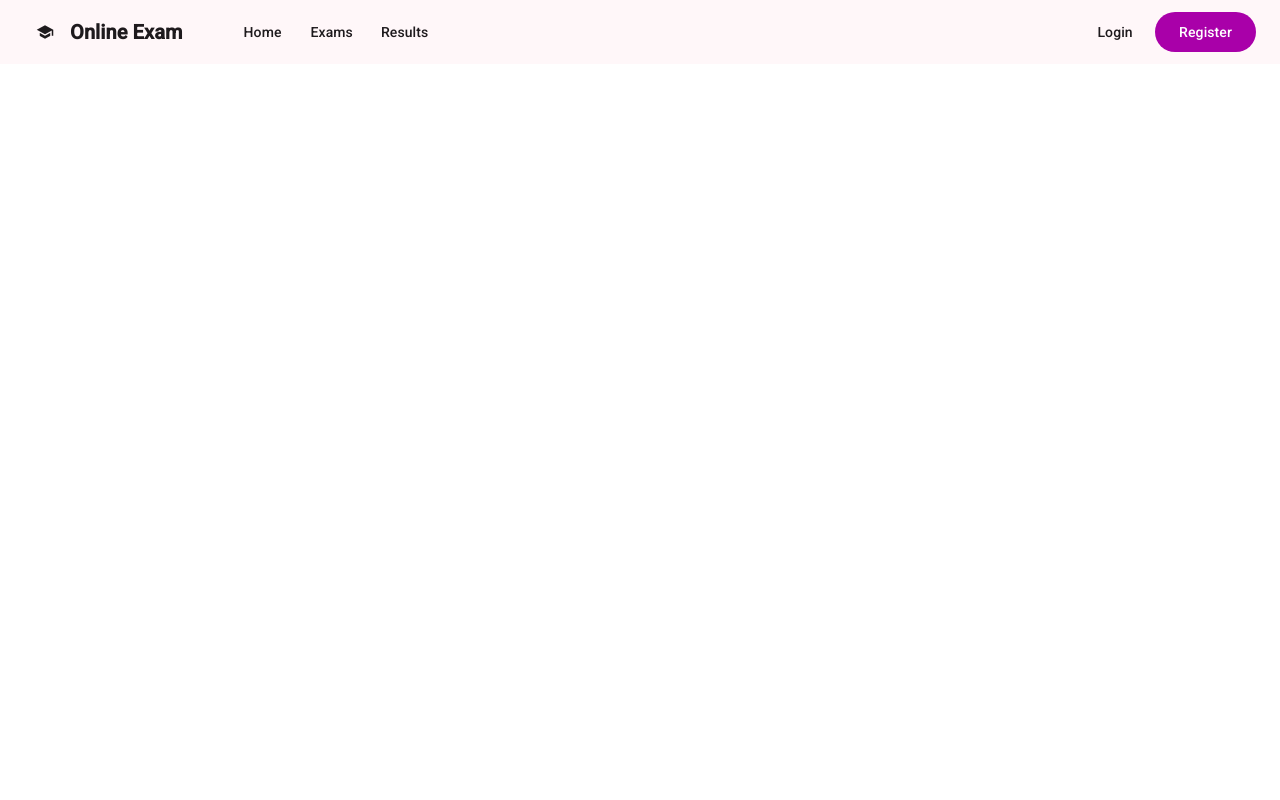
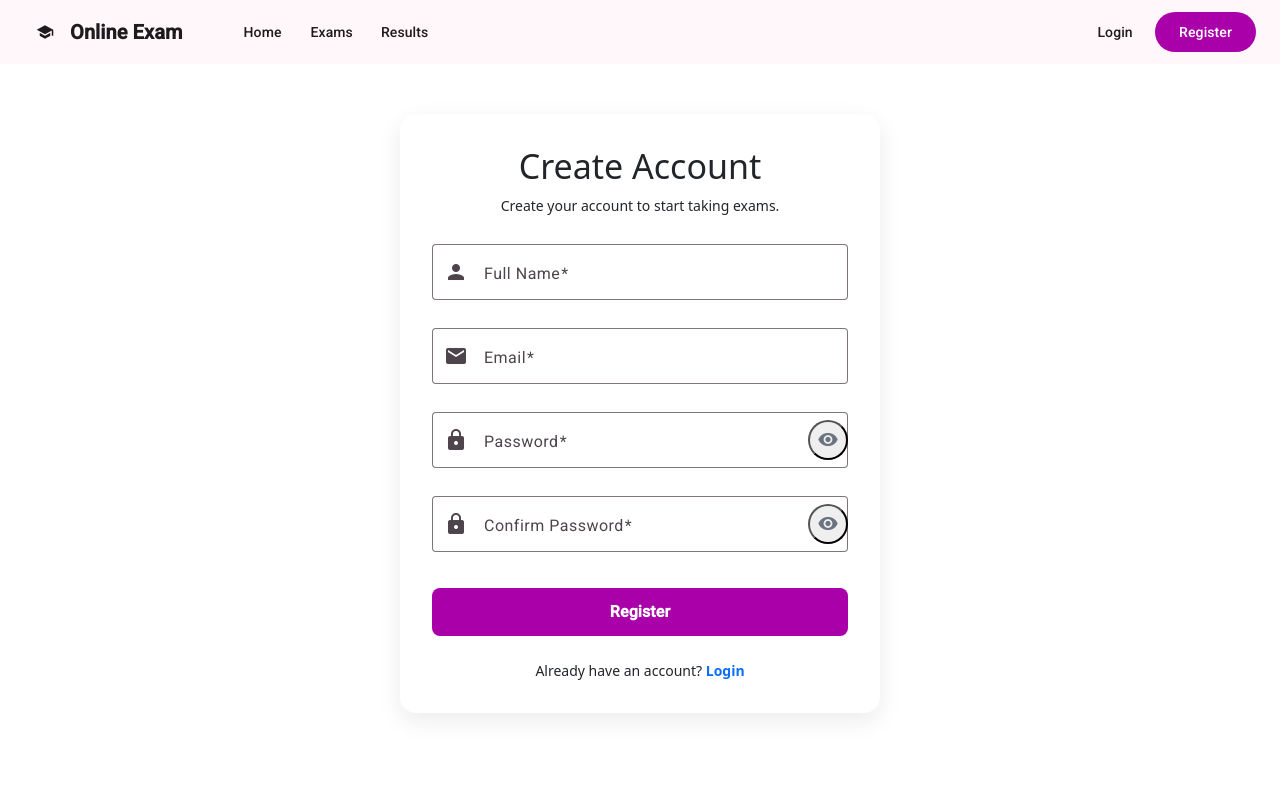
Before and after one commit to momin210103/OnlineExamSystem, an Angular app: page /register in a window 1280 px wide. Before the commit this address led to /. Shown: the top 800 px of the page. Built offline with nearby package versions, Linux system fonts and the light colour scheme.

Commit message:
Register Page done

```diff
--- a/src/app/features/auth/register/register.css
+++ b/src/app/features/auth/register/register.css
@@ -0,0 +1,149 @@
+:host {
+  display: block;
+  min-height: calc(100vh - 64px);
+}
+
+.register-page {
+  width: 100%;
+
+  display: flex;
+  justify-content: center;
+
+  padding: 50px 24px;
+
+  box-sizing: border-box;
+}
+
+.register-form {
+  width: 100%;
+  max-width: 480px;
+
+  padding: 32px;
+
+  display: flex;
+  flex-direction: column;
+
+  gap: 8px;
+
+  box-sizing: border-box;
+
+  background: #ffffff;
+
+  border-radius: 16px;
+
+  box-shadow: 0 8px 24px rgba(0, 0, 0, 0.08);
+}
+
+/* Header */
+
+.register-header {
+  text-align: center;
+
+  margin-bottom: 20px;
+}
+
+.register-header h1 {
+  margin: 0 0 8px;
+
+  font-size: clamp(26px, 4vw, 34px);
+}
+
+.register-header p {
+  margin: 0;
+
+  font-size: 14px;
+}
+
+/* Form input */
+
+app-form-input {
+  width: 100%;
+}
+
+/* Password mismatch */
+
+.error-message {
+  color: #d32f2f;
+
+  font-size: 13px;
+
+  margin-top: -5px;
+  margin-bottom: 8px;
+}
+
+/* Register button */
+
+button[type='submit'] {
+  width: 100%;
+
+  min-height: 48px;
+
+  margin-top: 8px;
+
+  font-size: 16px;
+  font-weight: 600;
+
+  border-radius: 8px;
+}
+
+/* Login link */
+
+.login-link {
+  text-align: center;
+
+  margin: 16px 0 0;
+
+  font-size: 14px;
+}
+
+.login-link a {
+  font-weight: 600;
+
+  text-decoration: none;
+}
+
+/* Tablet */
+
+@media (max-width: 768px) {
+  .register-page {
+    padding: 40px 20px;
+  }
+
+  .register-form {
+    max-width: 90%;
+
+    padding: 28px;
+  }
+}
+
+/* Mobile */
+
+@media (max-width: 480px) {
+  :host {
+    min-height: calc(100vh - 56px);
+  }
+
+  .register-page {
+    padding: 24px 16px;
+  }
+
+  .register-form {
+    max-width: 100%;
+
+    padding: 24px 18px;
+
+    border-radius: 12px;
+  }
+}
+
+/* Small mobile */
+
+@media (max-width: 360px) {
+  .register-page {
+    padding: 16px 12px;
+  }
+
+  .register-form {
+    padding: 20px 14px;
+  }
+}
--- a/src/app/features/auth/register/register.html
+++ b/src/app/features/auth/register/register.html
@@ -1 +1,79 @@
-<p>register works!</p>
+<div class="register-page">
+  <form [formGroup]="registerForm" (ngSubmit)="onSubmit()" class="register-form">
+    <div class="register-header">
+      <h1>Create Account</h1>
+
+      <p>Create your account to start taking exams.</p>
+    </div>
+
+    <!-- Full Name -->
+
+    <app-form-input
+      label="Full Name"
+      type="text"
+      placeholder="Enter your full name"
+      prefixIcon="person"
+      [required]="true"
+      formControlName="fullName"
+    >
+    </app-form-input>
+
+    <!-- Email -->
+
+    <app-form-input
+      label="Email"
+      type="email"
+      placeholder="Enter your email"
+      prefixIcon="email"
+      [required]="true"
+      formControlName="email"
+    >
+    </app-form-input>
+
+    <!-- Password -->
+
+    <app-form-input
+      label="Password"
+      type="password"
+      placeholder="Enter your password"
+      prefixIcon="lock"
+      [required]="true"
+      [showPasswordToggle]="true"
+      formControlName="password"
+    >
+    </app-form-input>
+
+    <!-- Confirm Password -->
+
+    <app-form-input
+      label="Confirm Password"
+      type="password"
+      placeholder="Confirm your password"
+      prefixIcon="lock"
+      [required]="true"
+      [showPasswordToggle]="true"
+      formControlName="confirmPassword"
+    >
+    </app-form-input>
+
+    <!-- Password mismatch -->
+
+    @if (
+      registerForm.hasError('passwordMismatch') && registerForm.get('confirmPassword')?.touched
+    ) {
+      <div class="error-message">Passwords do not match.</div>
+    }
+
+    <!-- Register Button -->
+
+    <button mat-flat-button color="primary" type="submit">Register</button>
+
+    <!-- Login Link -->
+
+    <p class="login-link">
+      Already have an account?
+
+      <a routerLink="/login"> Login </a>
+    </p>
+  </form>
+</div>
--- a/src/app/features/auth/register/register.ts
+++ b/src/app/features/auth/register/register.ts
@@ -1,9 +1,77 @@
 import { Component } from '@angular/core';
+import { Router, RouterLink } from '@angular/router';
+import {
+  AbstractControl,
+  FormControl,
+  FormGroup,
+  ReactiveFormsModule,
+  ValidationErrors,
+  Validators,
+} from '@angular/forms';
+
+import { MatButtonModule } from '@angular/material/button';
+import { MatCardModule } from '@angular/material/card';
+import { MatIconModule } from '@angular/material/icon';
+import { MatSnackBar, MatSnackBarModule } from '@angular/material/snack-bar';
+import { FormInput } from '../../../shared/components/form-input/form-input';
 
 @Component({
   selector: 'app-register',
-  imports: [],
+  imports: [
+    RouterLink,
+    ReactiveFormsModule,
+
+    MatButtonModule,
+    MatCardModule,
+    MatIconModule,
+    MatSnackBarModule,
+
+    FormInput,
+  ],
   templateUrl: './register.html',
   styleUrl: './register.css',
 })
-export class Register {}
+export class Register {
+  registerForm = new FormGroup(
+    {
+      fullName: new FormControl('', [Validators.required, Validators.minLength(3)]),
+      email: new FormControl('', [Validators.required, Validators.email]),
+      password: new FormControl('', [Validators.required, Validators.minLength(6)]),
+
+      confirmPassword: new FormControl('', [Validators.required]),
+    },
+    {
+      validators: this.passwordMatchValidator,
+    },
+  );
+
+  constructor(
+    private snackBar: MatSnackBar,
+    private router: Router,
+  ) {}
+  passwordMatchValidator(control: AbstractControl): ValidationErrors | null {
+    const password = control.get('password')?.value;
+    const confirmPassword = control.get('confirmPassword')?.value;
+    if (!password || !confirmPassword) {
+      return null;
+    }
+    return password === confirmPassword ? null : { passwordMismatch: true };
+  }
+  onSubmit(): void {
+    if (this.registerForm.invalid) {
+      this.snackBar.open('Please fix the errors in the form.', 'Close', {
+        duration: 3000,
+        horizontalPosition: 'right',
+        verticalPosition: 'top',
+      });
+      return;
+    }
+    console.log('Register Data:', this.registerForm.value);
+    this.snackBar.open('Registration successful!', 'Close', {
+      duration: 3000,
+      horizontalPosition: 'right',
+      verticalPosition: 'top',
+    });
+    this.router.navigate(['/login']);
+  }
+}
--- a/src/app/features/home/home.html
+++ b/src/app/features/home/home.html
@@ -17,7 +17,7 @@
       <div class="hero-actions">
         <a mat-flat-button color="primary" routerLink="/exams">
           <mat-icon>play_arrow</mat-icon>
-          Start an Exam
+          Live Exam
         </a>
 
         <a mat-stroked-button routerLink="/register"> Create Account </a>
```
Also changed, not shown: src/app/app.routes.ts (+5 -5 lines).
